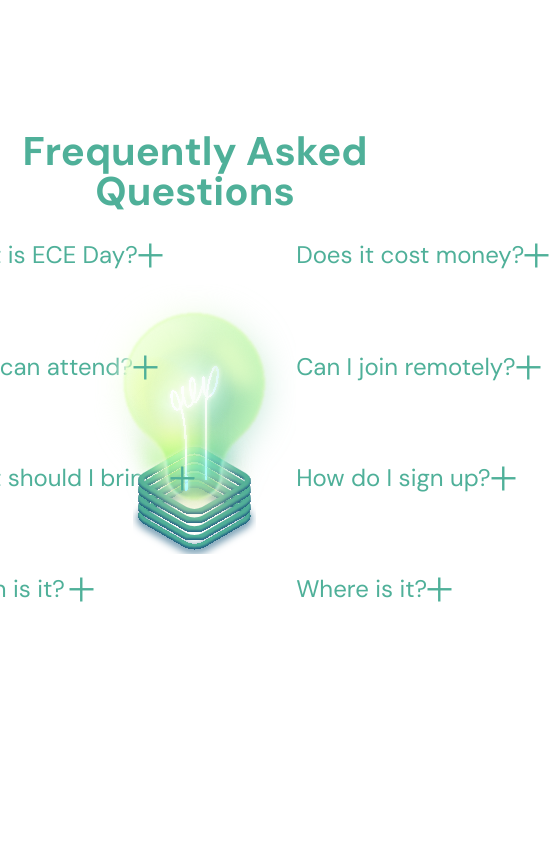
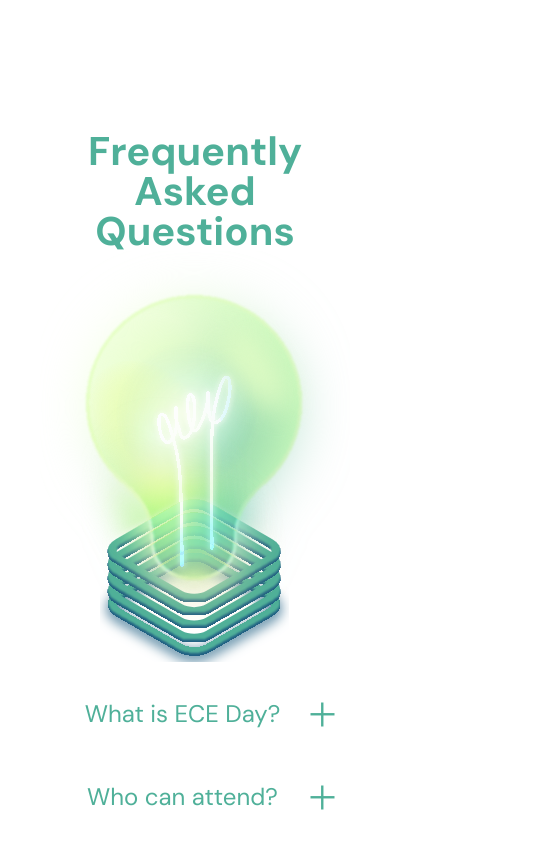
Before and after one commit to eceday/website, a Next.js app: page / in a window 390 px wide. Shown: the part 2780-3624 px from the top of the page, 549 px wide, since content can reach past the window. Built offline with nearby package versions, Linux system fonts and the light colour scheme.

Commit message:
mobile responsive and adding word break

```diff
--- a/src/components/FAQ/index.jsx
+++ b/src/components/FAQ/index.jsx
@@ -14,7 +14,7 @@ export default function FAQ() {
     },
     {
       q: "What should I bring?",
-      a: "Yourself",
+      a: "Lorem ipsum dolor sit amet, consectetur adipiscing elit, sed do eiusmod tempor incididunt ut labore et dolore magna aliqua. Ut enim ad minim veniam, quis nostrud exercitation ullamco laboris nisi ut aliquip ex ea commodo consequat. Duis aute irure dolor in reprehenderit in voluptate velit esse cillum dolore eu fugiat nulla pariatur. Excepteur sint occaecat cupidatat non proident, sunt in culpa qui officia deserunt mollit anim id est laborum.",
     },
     {
       q: "When is it?",
@@ -22,7 +22,7 @@ export default function FAQ() {
     },
     {
       q: "Does it cost money?",
-      a: "Nope",
+      a: "Lorem ipsum dolor sit amet, consectetur adipiscing elit, sed do eiusmod tempor incididunt ut labore et dolore magna aliqua. Ut enim ad minim veniam, quis nostrud exercitation ullamco laboris nisi ut aliquip ex ea commodo consequat. Duis aute irure dolor in reprehenderit in voluptate velit esse cillum dolore eu fugiat nulla pariatur. Excepteur sint occaecat cupidatat non proident, sunt in culpa qui officia deserunt mollit anim id est laborum.",
     },
     {
       q: "Can I join remotely?",
@@ -59,7 +59,7 @@ export default function FAQ() {
           currentstate={showAns[ind] ? 1 : 0}
         />
         {showAns[ind] &&
-          <p className={style.faqAns}>{questions[ind].a}</p>
+          <div className={style.faqAns}>{questions[ind].a}</div>
         }
       </div>
     );
@@ -73,7 +73,7 @@ export default function FAQ() {
       </div>
 
 
-      <div className={style.left}>
+      <div className={`${style.faqs} ${style.faqsLeft}`}>
         {[0, 1, 2, 3].map(x=>createRow(x))}
       </div>
 
@@ -81,7 +81,7 @@ export default function FAQ() {
         <img src="bulb.svg" alt="Light Bulb" className={style.lightbulbImage} />
       </div>
 
-      <div className={style.right}>
+      <div className={`${style.faqs} ${style.faqsRight}`} >
         {[4, 5, 6, 7].map(x=>createRow(x))}
       </div>
 
--- a/src/components/FAQ/style.module.scss
+++ b/src/components/FAQ/style.module.scss
@@ -1,74 +1,61 @@
 .container {
+  max-width: 100vw;
   min-height: 100vh;
+  width: 90vw;
   display: grid;
+  justify-content: center;
 
   .content{
     display: grid;
-    grid-template-columns: 30% 40% 30%;
+    grid-template-columns: 33% 34% 33%;
     grid-template-rows: 15% 85%;
     grid-template-areas:
       "header header header"
       "left center right";
-    max-height: 60vh;
 
     .header{
       grid-area: header;
       display: grid;
       align-items: center;
+      text-align: center;
       .headerTxt{
         color: #4FB099;
         font-size: 2.5em;
       }
     }
 
-    .left{
-      grid-area: left;
+    .faqsLeft{grid-area: left;}
+    .faqsRight{grid-area: right;}
+
+    .faqs{
       display: flex;
       flex-direction: column;
-      justify-content: center;
-      row-gap: 20%;
+      padding-top: 10vh;
     }
 
     .center{
-      grid-area: center;
-      display: flex;
-      justify-content: center;
-      align-items: center;
       .lightbulbImage{
         width: 100%;
-        height: 100%;
       }
     }
 
-    .right{
-      grid-area: right;
-      display: flex;
-      flex-direction: column;
-      justify-content: center;
-      row-gap: 20%;
-    }
+    .faqRow{
+      margin: 1.8em 0;
 
-    .faqRow{
-      display: grid;
-      justify-content: space-between;
-      grid-template-columns: max-content max-content;
-      grid-template-rows: max-content min-content;
-      grid-template-areas:
-        "que button"
-        "ans ans";
       .faqText{
-        grid-area: que;
         color: #4FB099;
         font-size: 1.5rem;
-        // align-self: flex-start;
+        display: inline-block;
       }
       .faqPlus{
-        grid-area: button;
         cursor: pointer;
+        vertical-align: bottom;
+        float: right;
       }
       .faqAns{
-        grid-area: ans;
         text-align: left;
+        overflow-wrap: break-word;
+        width: 250px;
       }
       .faqPlus[currentstate='1']{
         animation: turnX 0.25s ease-in 0s 1 normal forwards;
@@ -87,3 +74,34 @@
     }
   }
 }
+
+@media screen and (width <=870px) {
+  .container{
+    align-content: start;
+
+    .content{
+      display: flex;
+      flex-direction: column;
+      align-items: center;
+
+      .header{
+        order: 1;
+        max-width: 80%;
+      }
+      .center{
+        order: 2;
+        max-width: 50vh;
+        max-height: 50vh;
+        img{
+          height: 100%;
+        }
+      }
+      .faqs{
+        width: 80%;
+        padding-top: 0;
+      }
+      .faqsLeft{order: 3;}
+      .faqsRight{order: 4;}
+    }
+  }
+}
```
